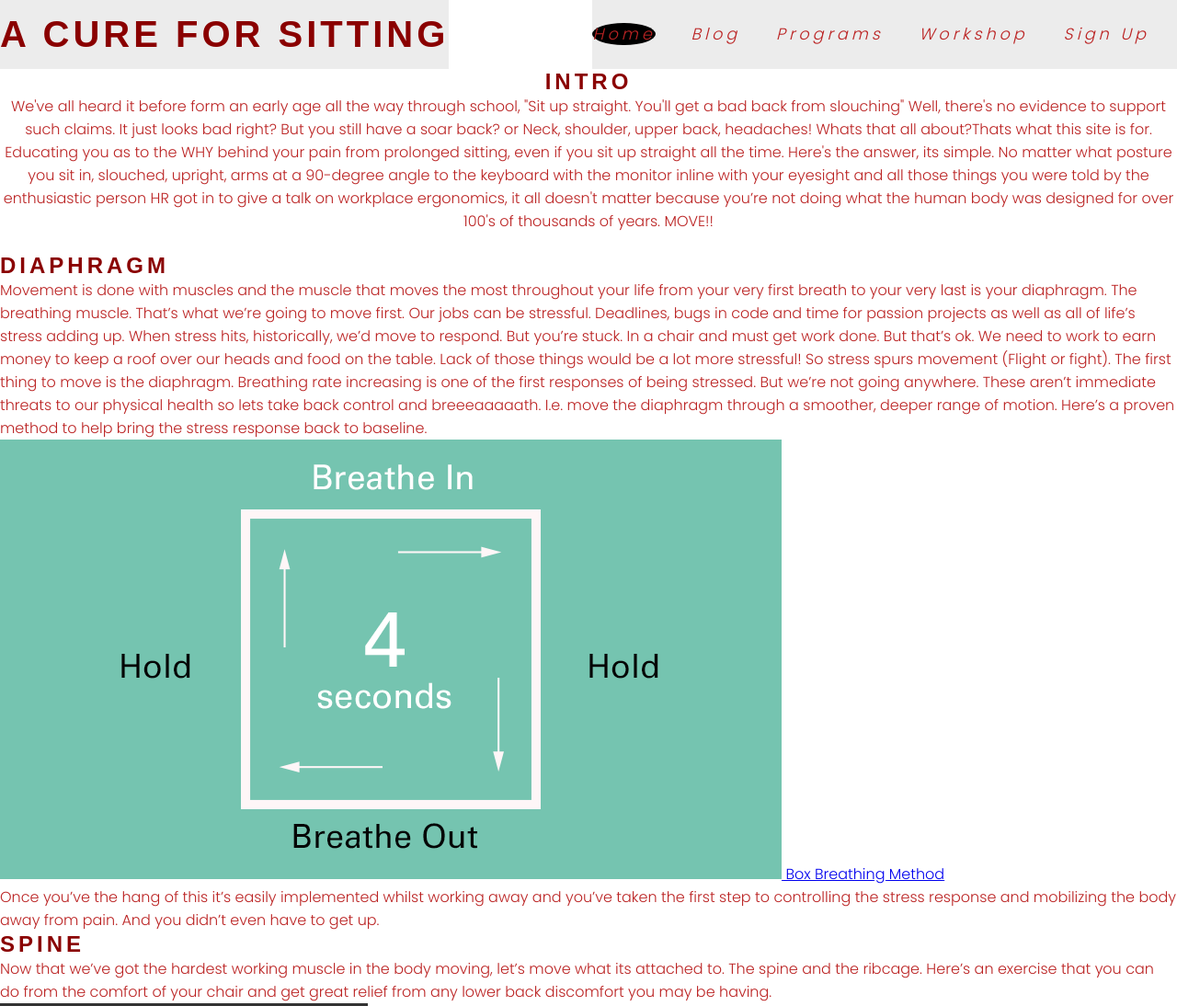
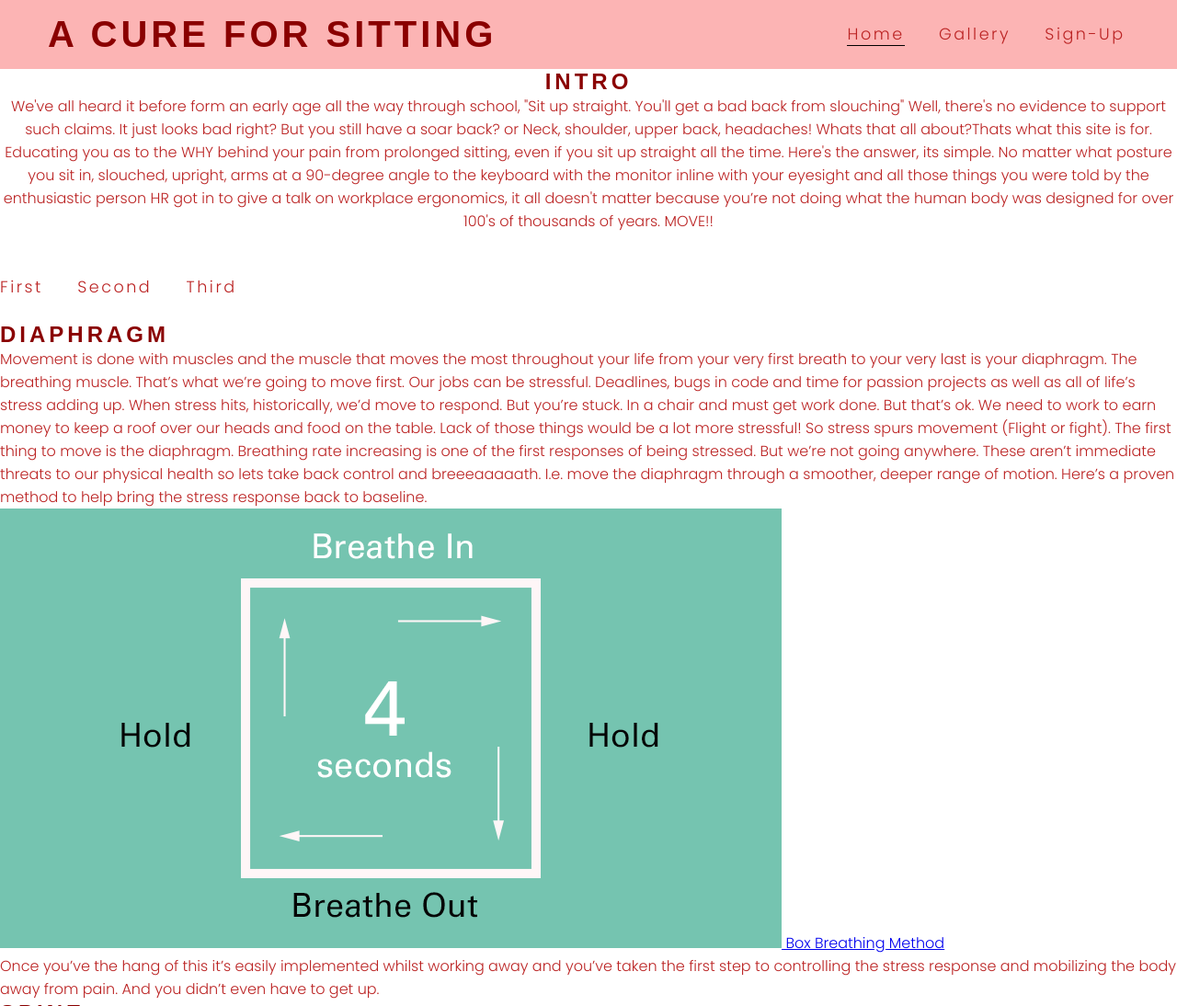
Before and after one commit to RobMolo89/Project-Portfolio-1, a plain HTML site: page index.html in a window 1280 px wide. Shown: the top 1094 px of the page at 92% size. Drawn offline with Linux system fonts and the light colour scheme; grey boxes are pictures that could not be loaded; a web font is replaced by a local one.

Commit message:
change style of header and add second navigation bar for sections

```diff
--- a/assets/css/style.css
+++ b/assets/css/style.css
@@ -14,7 +14,8 @@ body {
 
 /* headings & logo */
 
-h1, h2 {
+h1,
+h2 {
     font-family: hind Vadodara, sans-serif;
     font-weight: 300, bold;
     text-transform: uppercase;
@@ -25,11 +26,13 @@ h1, h2 {
 .row {
     display: flex;
     justify-content: space-between;
+    background-color: rgba(245, 16, 16, 0.315);
 }
 
 #logo {
     font-size: 250%;
-    background-color: rgb(160, 158, 158, .2);
+    margin-left: 1.3em;
+    /* inset background image */
 }
 
 header a {
@@ -41,13 +44,15 @@ header a {
 
 #menu {
     font-size: 110%;
-    letter-spacing: 4px;
-    font-style: oblique;
-    border: 1px solid-black;
-    background-color: rgb(160, 158, 158, .2);
+    font-weight: 500;
+    letter-spacing: 2.5px;
+    padding-right: 1.5em;
+    position: sticky;
+    top: 0;
 }
 
-#menu, #logo {
+#menu,
+#logo {
     line-height: 75px;
 }
 
@@ -64,13 +69,13 @@ header a {
 
 
 #menu a:hover {
-    background-color: rgb(0, 0, 0);
-    border-radius:50%;
+    text-transform: uppercase;
+
 }
 
 .active {
-    background-color: rgb(0, 0, 0);
-    border-radius: 50%;
+    text-decoration: underline;
+    border-bottom: 1px solid black;
 }
 
 
--- a/index.html
+++ b/index.html
@@ -23,23 +23,17 @@
                     <a href="index.html" class="active">Home</a>
                 </li>
                 <li>
-                    <a href="#">Blog</a>
+                    <a href="#">Gallery</a>
                 </li>
                 <li>
-                    <a href="#">Programs</a>
-                </li>
-                <li>
-                    <a href="#">Workshop</a>
-                </li>
-                <li>
-                    <a href="#">Sign Up</a>
+                    <a href="#">Sign-Up</a>
                 </li>
             </ul>
         </nav>
     </header>
 
     <section>
-        <div  id="intro">
+        <div id="intro">
             <h2>Intro</h2>
             <p>
                 We've all heard it before form an early age all the way through school, "Sit up straight. You'll get a
@@ -60,6 +54,15 @@
         </div>
     </section>
     <section>
+        <nav>
+            <ul id="menu">
+                <li><a href="#first">First</a></li>
+                <li><a href="#second">Second</a></li>
+                <li><a href="#third">Third</a></li>
+            </ul>
+        </nav>
+    </section>
+    <section id="first">
         <div>
             <h2>Diaphragm</h2>
             <p>
@@ -99,7 +102,7 @@
 
         </div>
     </section>
-    <section>
+    <section id="second">
         <div>
             <h2>Spine</h2>
             <p>
@@ -127,7 +130,7 @@
 
 
     </section>
-    <section>
+    <section id="third">
         <div>
             <h2>Whole Body</h2>
             <p>
```
Lines whose indentation alone changed are shown as unchanged.
